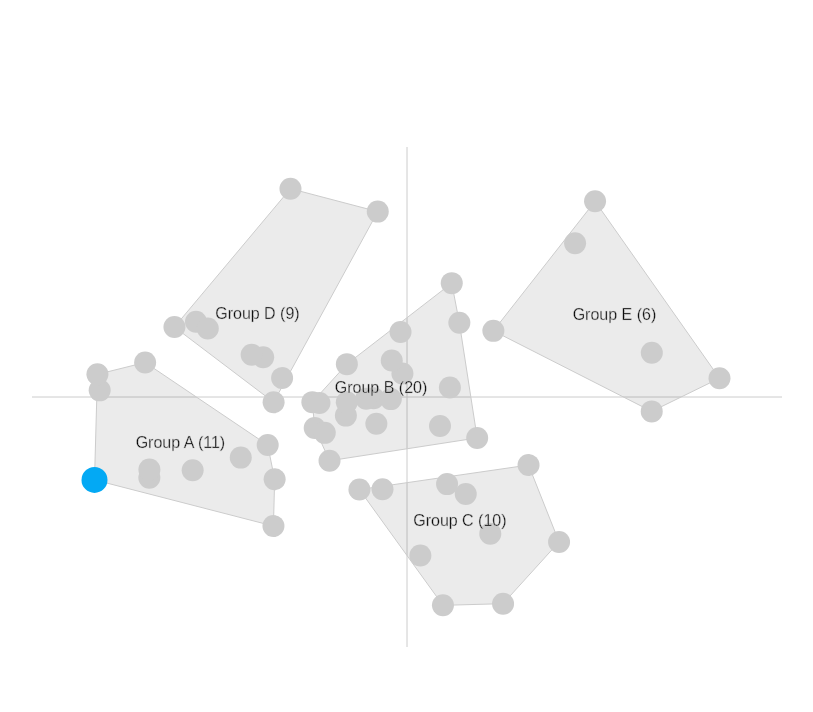
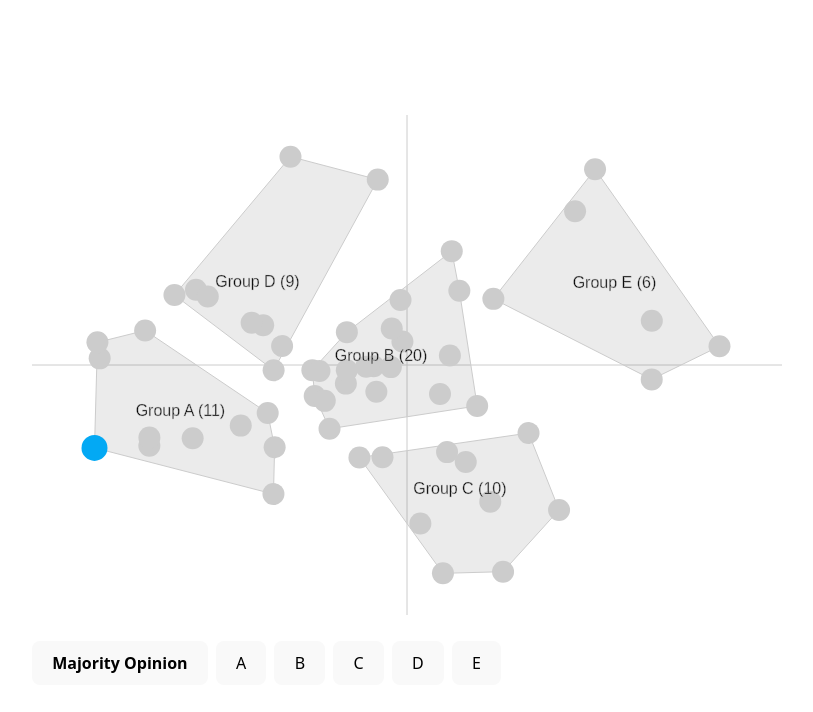
Before and after one commit to patcon/opinion-graph-demo, a React (Vite) app: page / in a window 1280 px wide. Shown: the top 712 px of the page, without its empty margins (233-1046 px from the left). Built offline with nearby package versions, Linux system fonts and the light colour scheme.

Commit message:
Added statement selector.

```diff
--- a/src/App.tsx
+++ b/src/App.tsx
@@ -8,6 +8,9 @@ function App() {
   const [comments, setComments] = useState<any>(null);
   const [math, setMath] = useState<any>(null);
   const [config, setConfig] = useState<{ flipX: boolean; flipY: boolean }>({ flipX: false, flipY: false });
+
+  // Unified selectedTab state: "majority" or a group number (e.g., 0, 1, ...)
+  const [selectedTab, setSelectedTab] = useState<"majority" | number>("majority");
 
   useEffect(() => {
     Promise.all([
@@ -23,7 +26,15 @@ function App() {
 
   if (!comments || !math) return <p>Loading…</p>;
 
-  return <OpinionGraph comments={comments} math={math} config={config} />;
+  return (
+    <OpinionGraph
+      comments={comments}
+      math={math}
+      config={config}
+      selectedTab={selectedTab}
+      setSelectedTab={setSelectedTab}
+    />
+  );
 }
 
 export default App;
--- a/src/components/OpinionGraph.tsx
+++ b/src/components/OpinionGraph.tsx
@@ -1,13 +1,20 @@
 import React from "react";
 import * as d3 from "d3";
 import { GroupHulls } from "./GroupHulls"; // adjust path if needed
+import { StatementSelector } from "./StatementSelector";
 
 const globals = {
   width: 750,
   height: (750 * 2) / 3,
 };
 
-function OpinionGraph({ comments, math, config = { flipX: false, flipY: false } }: { comments: any; math: any; config?: { flipX: boolean; flipY: boolean } }) {
+function OpinionGraph({ comments, math, config = { flipX: false, flipY: false }, selectedTab, setSelectedTab }: {
+  comments: any;
+  math: any;
+  config?: { flipX: boolean; flipY: boolean };
+  selectedTab: "majority" | number;
+  setSelectedTab: (tab: "majority" | number) => void;
+}) {
   const { groupClusters = math["group-clusters"], baseClusters = math["base-clusters"], ["group-votes"]: groupVotes = math["group-votes"] } = math;
 
   const ptptois = baseClusters.id.map((pid: number, i: number) => ({
@@ -20,7 +27,6 @@ function OpinionGraph({ comments, math, config = { flipX: false, flipY: false }
   const xExtent = d3.extent(baseClusters.x) as [number, number];
   const yExtent = d3.extent(baseClusters.y) as [number, number];
 
-  // Apply padding (e.g. 10%)
   const pad = 0.1;
   const xRange = xExtent[1] - xExtent[0];
   const yRange = yExtent[1] - yExtent[0];
@@ -42,12 +48,20 @@ function OpinionGraph({ comments, math, config = { flipX: false, flipY: false }
   });
 
   return (
+    <div>
       <svg width={globals.width} height={globals.height} viewBox={`0 0 ${globals.width} ${globals.height}`}>
         <Axes />
         <GroupHulls ptptois={ptptois} groupClusters={groupClusters} getPosition={getPosition} />
         <Participants ptptois={ptptois} getPosition={getPosition} />
         <GroupLabels groupClusters={groupClusters} groupVotes={groupVotes} getPosition={getPosition} />
       </svg>
+      <StatementSelector
+        comments={comments}
+        math={math}
+        selectedTab={selectedTab}
+        setSelectedTab={setSelectedTab}
+      />
+    </div>
   );
 }
 
--- /dev/null
+++ b/src/components/StatementSelector.tsx
@@ -0,0 +1,41 @@
+import React from "react";
+
+export function StatementSelector({
+  comments,
+  math,
+  selectedTab,
+  setSelectedTab,
+}: {
+  comments: any;
+  math: any;
+  selectedTab: "majority" | number;
+  setSelectedTab: (tab: "majority" | number) => void;
+}) {
+  const groupClusters = math["group-clusters"] ?? [];
+
+  return (
+    <div style={{ marginTop: 20 }}>
+      <div style={{ display: "flex", gap: 8, flexWrap: "wrap" }}>
+        <button
+          onClick={() => setSelectedTab("majority")}
+          style={{
+            fontWeight: selectedTab === "majority" ? "bold" : "normal",
+          }}
+        >
+          Majority Opinion
+        </button>
+        {groupClusters.map((group: any, i: number) => (
+          <button
+            key={group.id ?? i}
+            onClick={() => setSelectedTab(group.id ?? i)}
+            style={{
+              fontWeight: selectedTab === (group.id ?? i) ? "bold" : "normal",
+            }}
+          >
+            {String.fromCharCode(65 + i)}
+          </button>
+        ))}
+      </div>
+    </div>
+  );
+}
```
Lines whose indentation alone changed are shown as unchanged.
